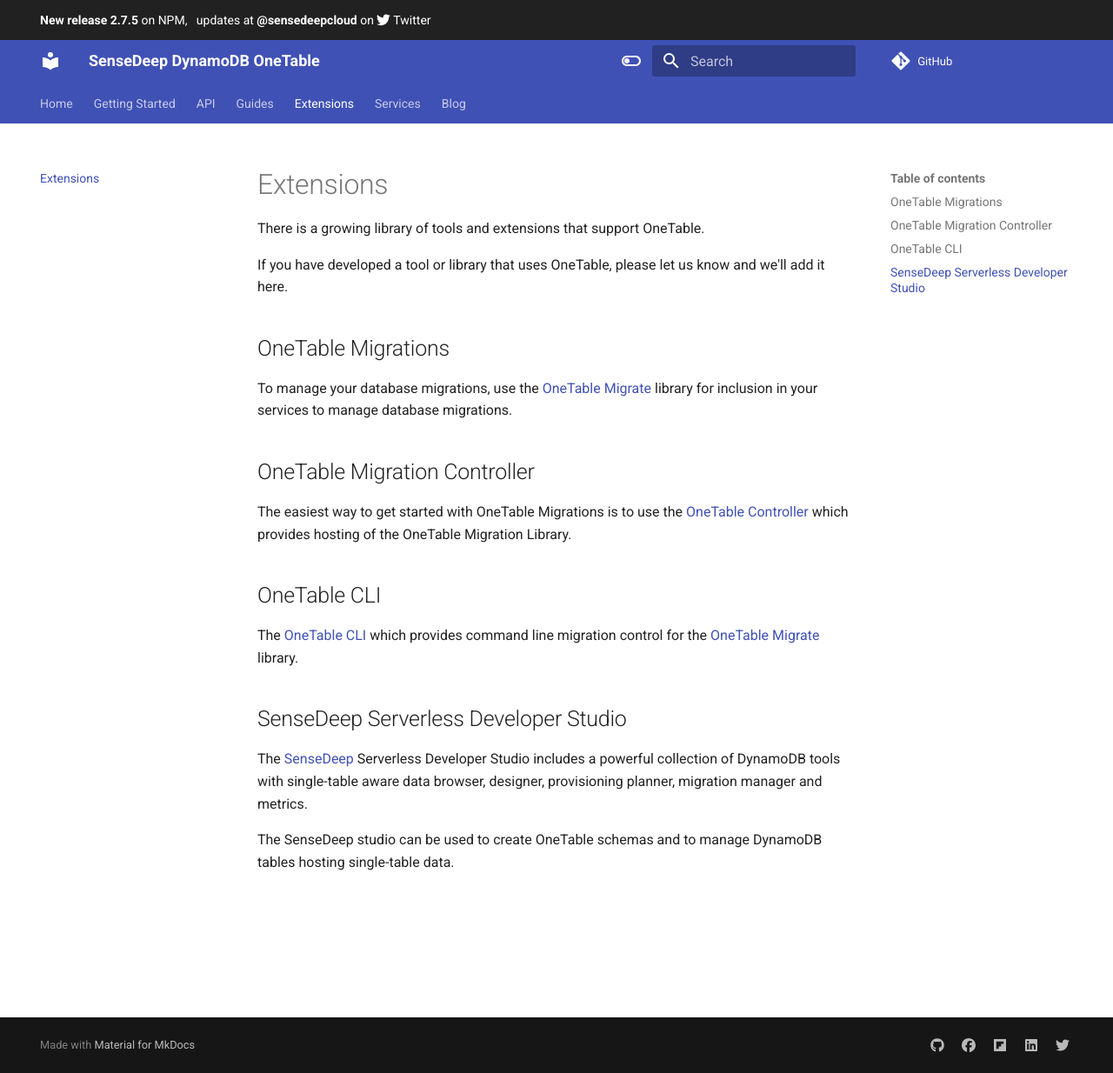
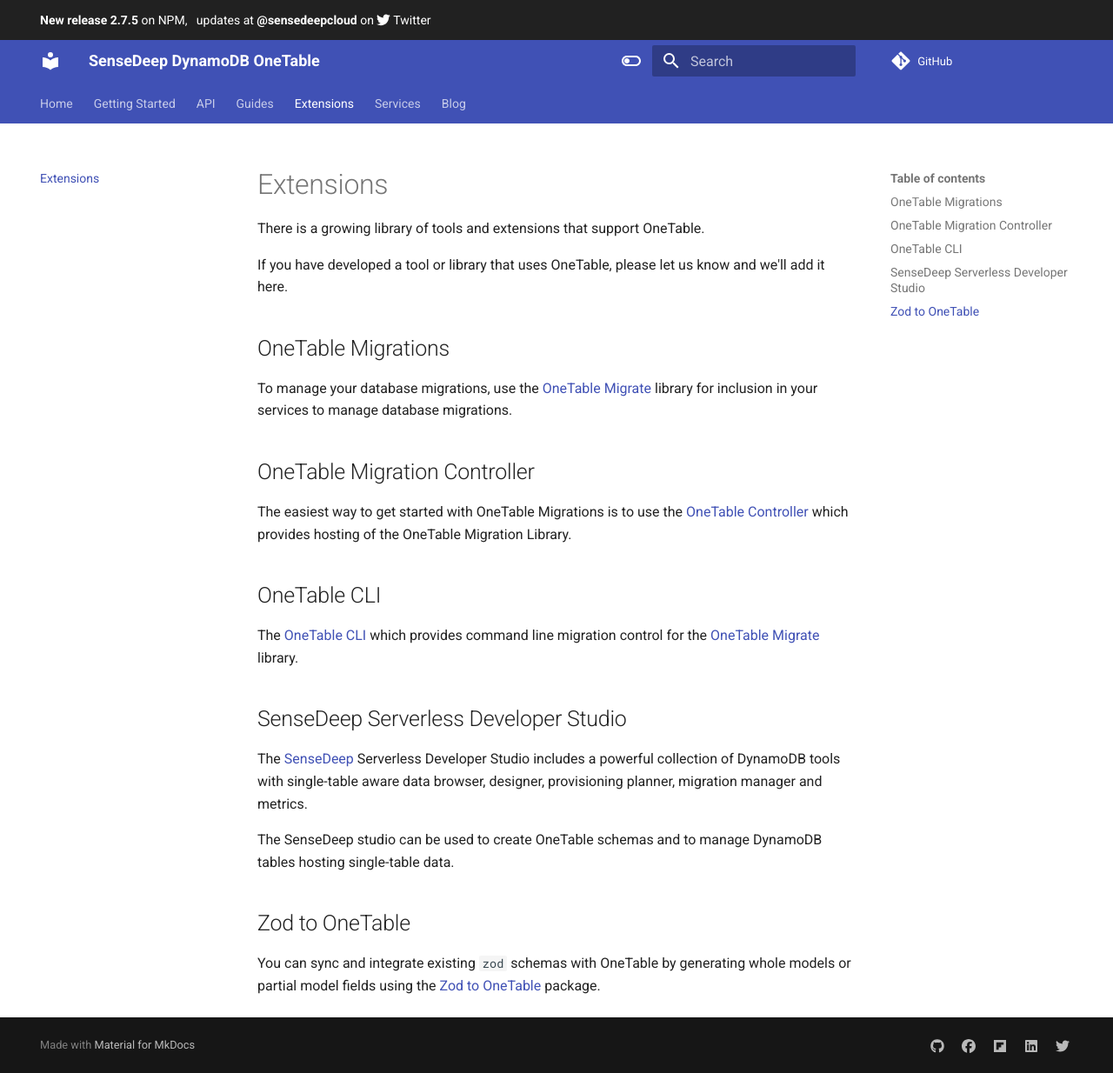
Before and after one commit to sensedeep/onedoc, an MkDocs documentation site: the page built from docs/extensions.md, in a window 1280 px wide and 1234 px high. Shown: the whole window at 87% size. Built offline with MkDocs 1.6.1 and Material for MkDocs 9.7.7, drawn with Linux system fonts in a browser that asks for light colours; comment, search, counter and statistics services are not loaded.

Commit message:
feat(zod-extension): add brief section in extensions page mentioning it exists

```diff
--- a/docs/extensions.md
+++ b/docs/extensions.md
@@ -20,3 +20,7 @@
 The [SenseDeep](https://www.sensedeep.com/) Serverless Developer Studio includes a powerful collection of DynamoDB tools with single-table aware data browser, designer, provisioning planner, migration manager and metrics.
 
 The SenseDeep studio can be used to create OneTable schemas and to manage DynamoDB tables hosting single-table data.
+
+## Zod to OneTable
+
+You can sync and integrate existing `zod` schemas with OneTable by generating whole models or partial model fields using the [Zod to OneTable](https://www.npmjs.com/package/zod-to-dynamodb-onetable-schema) package.
```
